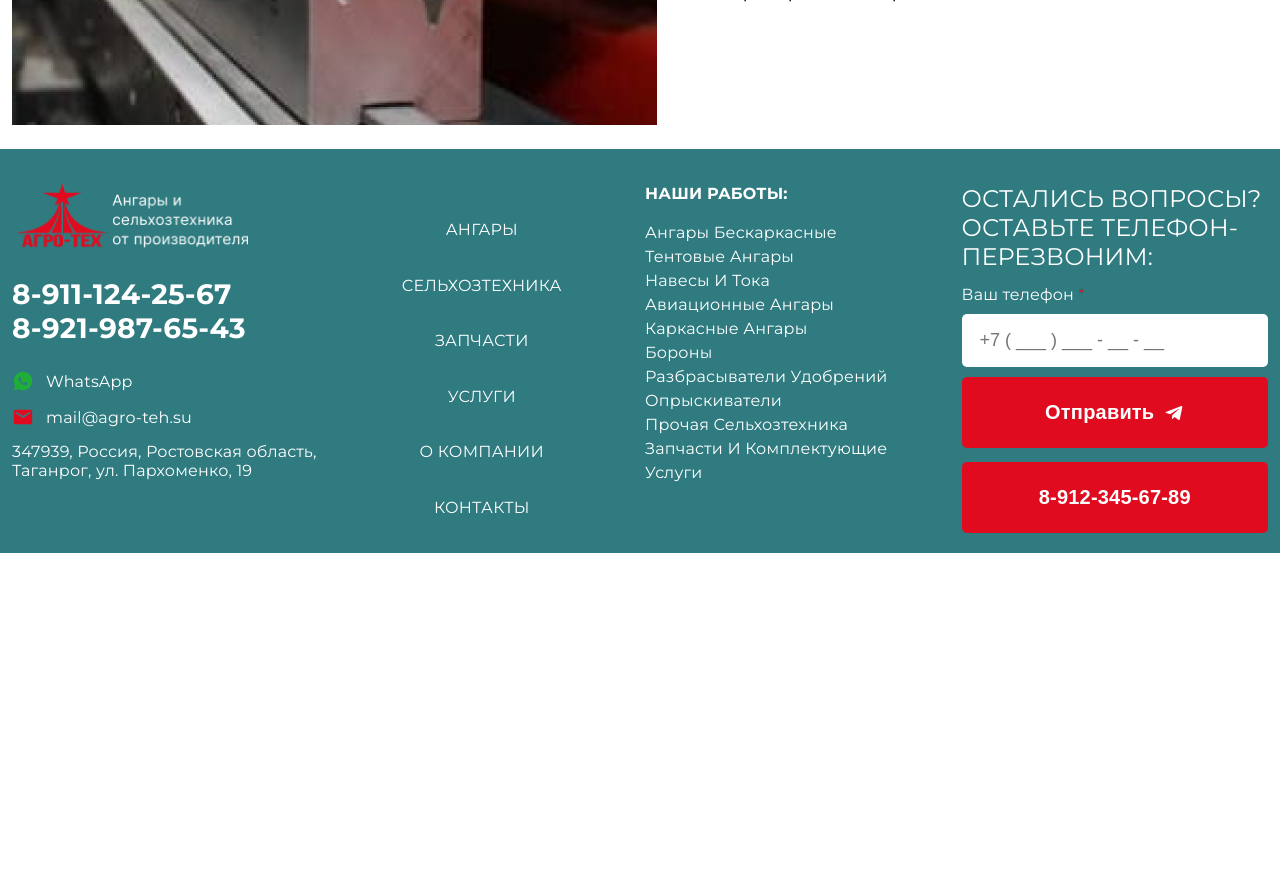
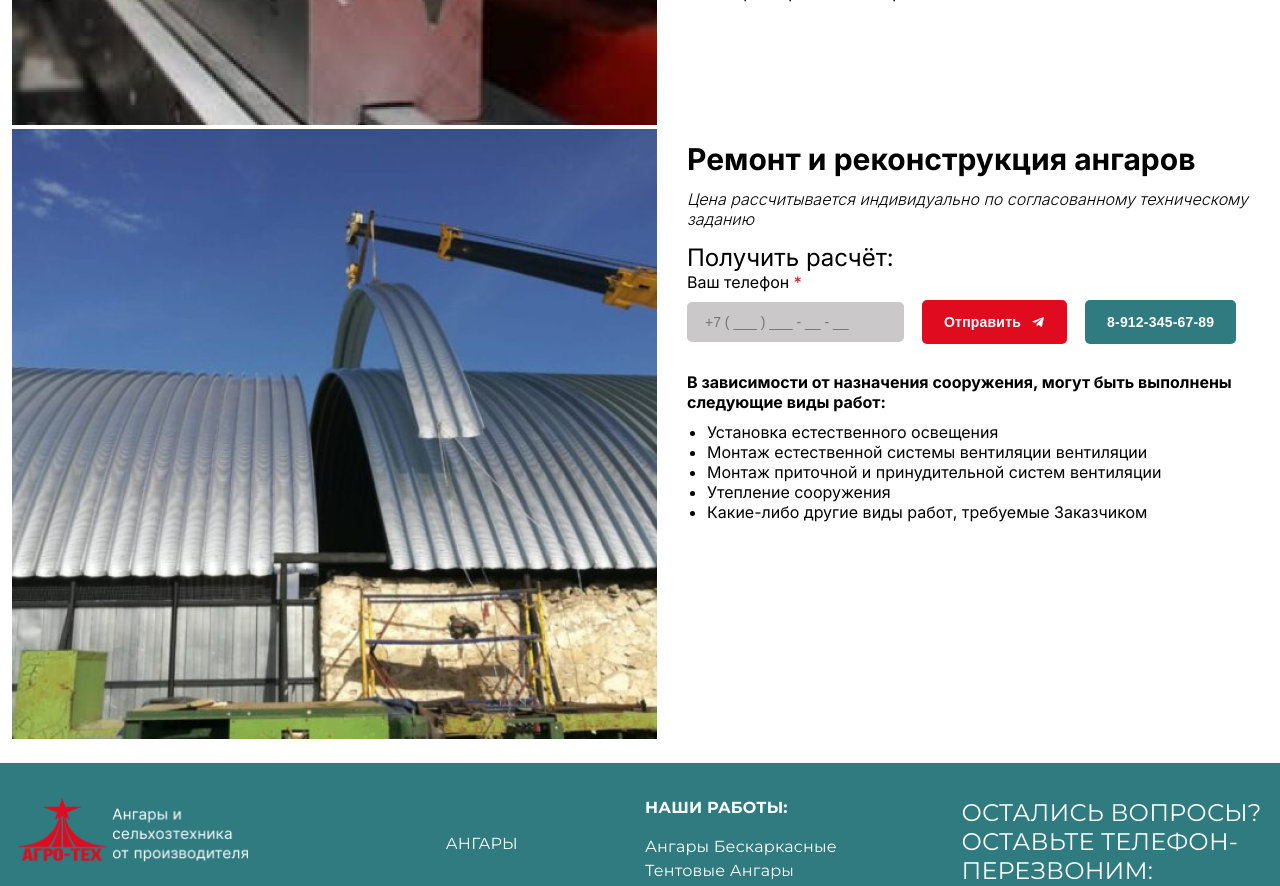
Before and after one commit to allpavel/sh-products, a Next.js app: page / in a window 1280 px wide. Shown: the part 3260-4146 px from the top of the page. Before the commit the page ends 3813 px from the top, so only its background shows below. Built offline with nearby package versions, Linux system fonts and the light colour scheme.

Commit message:
add a repair card

```diff
--- a/src/app/components/BuildSection/BuildSection.tsx
+++ b/src/app/components/BuildSection/BuildSection.tsx
@@ -8,6 +8,7 @@ import angar1 from "../../../../public/images/build-angar1.jpg";
 import angar2 from "../../../../public/images/build-angar2.jpg";
 import angar3 from "../../../../public/images/build-angar3.jpg";
 import angar4 from "../../../../public/images/build-angar4.jpg";
+import angar5 from "../../../../public/images/build-angar5.jpg";
 import styles from "./BuildSection.module.css";
 
 export const BuildSection = () => {
@@ -233,7 +234,7 @@ export const BuildSection = () => {
           </article>
           <article className={styles.content}>
             <div>
-              <Image src={angar4} alt="Три белый ангара в поле" />
+              <Image src={angar4} alt="Гибка листового металла" />
             </div>
             <div>
               <div>
@@ -271,7 +272,48 @@ export const BuildSection = () => {
               </div>
             </div>
           </article>
-          <article></article>
+          <article className={styles.content}>
+            <div>
+              <Image src={angar5} alt="Кран строит крышу ангара" />
+            </div>
+            <div>
+              <div>
+                <h2 className={styles.title}>Ремонт и реконструкция ангаров</h2>
+              </div>
+              <p className={styles.price}>Цена рассчитывается индивидуально по согласованному техническому заданию</p>
+              <form className={styles.form}>
+                <p className={styles.callToAction}>Получить расчёт:</p>
+                <label htmlFor="tel">
+                  Ваш телефон <span className={styles.asterisk}>*</span>
+                </label>
+                <div className={styles.inputWrapper}>
+                  <input
+                    type="tel"
+                    id="tel"
+                    name="phone"
+                    placeholder="+7 ( ___ ) ___ - __ - __ "
+                    className={styles.phoneInput}
+                  />
+                  <div className={styles.buttons}>
+                    <Button text="Отправить" type="red" icon="telegram" size="medium" />
+                    <Button text="8-912-345-67-89" type="green" size="medium" />
+                  </div>
+                </div>
+              </form>
+              <div>
+                <p className={styles.listTitle}>
+                  В зависимости от назначения сооружения, могут быть выполнены следующие виды работ:
+                </p>
+                <ul className={styles.list}>
+                  <li>Установка естественного освещения</li>
+                  <li>Монтаж естественной системы вентиляции вентиляции</li>
+                  <li>Монтаж приточной и принудительной систем вентиляции</li>
+                  <li>Утепление сооружения</li>
+                  <li>Какие-либо другие виды работ, требуемые Заказчиком</li>
+                </ul>
+              </div>
+            </div>
+          </article>
         </div>
       </div>
     </section>
```
